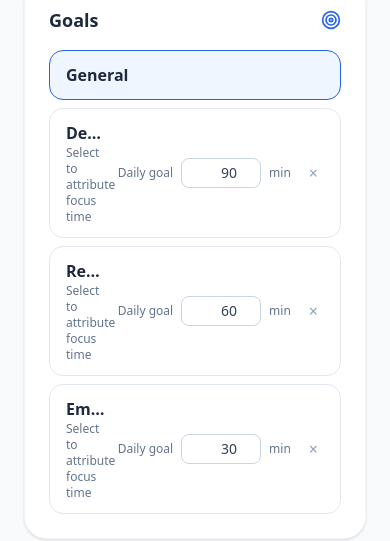
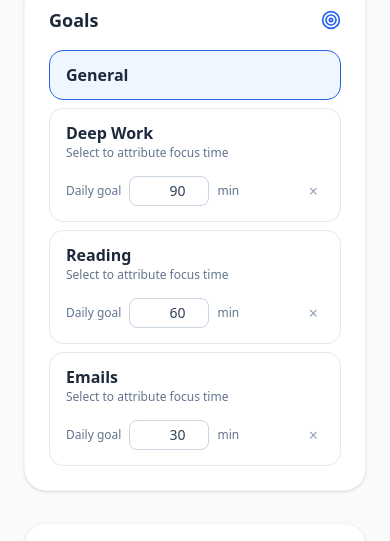
Before and after one commit to SheoranRavi/focus-flow, a React (Vite) app: page /app in a window 390 px wide. Shown: the part 683-1224 px from the top of the page. Built offline with nearby package versions, Linux system fonts and the light colour scheme; no server answers.

Commit message:
bug fixes

```diff
--- a/src/App.tsx
+++ b/src/App.tsx
@@ -240,9 +240,14 @@ const App: React.FC = () => {
   // Derived State: Calculate total daily goal from individual session goals
   const totalDailyGoalMinutes = state.sessions.reduce((sum, session) => sum + session.dailyGoalMinutes, 0);
   const timerSession = state.sessions.find(session => session.title === 'General') ?? GENERAL_TIMER;
-  const [selectedGoalId, setSelectedGoalId] = useState<number | null>(null);
+  const [selectedGoalId, setSelectedGoalId] = useState<number | null>(() => {
+    const storedSelection = localStorage.getItem('selectedGoalId');
+    if (!storedSelection || storedSelection === 'general') return null;
+    const parsedSelection = Number.parseInt(storedSelection, 10);
+    return Number.isFinite(parsedSelection) ? parsedSelection : null;
+  });
   const goals = state.sessions
-    .filter(session => session.title !== 'General' && !session.noGoal && session.dailyGoalMinutes > 0)
+    .filter(session => session.title !== 'General' && !session.noGoal)
     .sort((a, b) => (a.id === selectedGoalId ? -1 : b.id === selectedGoalId ? 1 : 0));
   const selectedGoal = goals.find(goal => goal.id === selectedGoalId);
 
@@ -256,7 +261,10 @@ const App: React.FC = () => {
 
   const handleSelectGoal = (goalId: number | null) => {
     setSelectedGoalId(goalId);
-    if (!user) return;
+    if (!user) {
+      localStorage.setItem('selectedGoalId', goalId === null ? 'general' : String(goalId));
+      return;
+    }
     const selectedSessionId = goalId ?? timerSession.id;
     api.sendUserEvent('selected_session_change', { selectedSessionId }).catch(e => console.error(e));
   };
@@ -431,7 +439,10 @@ const App: React.FC = () => {
 
   const handleDeleteGoal = (goal: Session) => {
     dispatch({ type: 'DELETE_SESSION', id: goal.id });
-    if (selectedGoalId === goal.id) setSelectedGoalId(null);
+    if (selectedGoalId === goal.id) {
+      setSelectedGoalId(null);
+      if (!user) localStorage.setItem('selectedGoalId', 'general');
+    }
     if (user) api.deleteSession(goal.id).catch(e => console.error(e));
   };
 
@@ -441,6 +452,10 @@ const App: React.FC = () => {
     sessionDuration: number;
     noGoal: boolean;
   }) => {
+    if (state.sessions.some(session => session.title.trim().toLowerCase() === sessionData.title.trim().toLowerCase())) {
+      alert('A session with this name already exists');
+      return;
+    }
     const newId = Math.max(...state.sessions.map(s => s.id), 0) + 1;
     const newSession: Session = {
       id: newId,
@@ -619,13 +634,15 @@ const App: React.FC = () => {
               <div className="flex items-center justify-between"><h2 id="goals-heading" className="text-lg font-bold">Goals</h2><Target className="text-brand" size={20} /></div>
               <div className="mt-4 flex flex-col gap-2">
                 <button onClick={() => handleSelectGoal(null)} className={`rounded-xl border px-4 py-3 text-left ${selectedGoalId === null ? 'border-brand bg-brand-soft' : 'border-slate-200'}`}><span className="font-semibold">General</span></button>
-                {goals.map(goal => <motion.div layout key={goal.id} className={`flex items-center gap-3 rounded-xl border px-4 py-3 ${selectedGoalId === goal.id ? 'border-brand bg-brand-soft' : 'border-slate-200'}`}>
-                  <button onClick={() => handleSelectGoal(goal.id)} className="min-w-0 flex-1 text-left"><span className="block truncate font-semibold">{goal.title}</span><span className="block text-xs text-slate-500">{selectedGoalId === goal.id ? 'Selected for the shared timer' : 'Select to attribute focus time'}</span></button>
-                  <label className="flex shrink-0 items-center gap-2 text-xs text-slate-500">Daily goal
-                    <input aria-label={`${goal.title} daily goal`} type="number" min="0" value={goal.dailyGoalMinutes} onChange={event => handleGoalDurationChange(goal, event.target.value)} className="w-20 rounded-md border border-slate-300 bg-white px-2 py-1 text-right text-sm text-slate-700" />
-                    min
-                  </label>
-                  <button type="button" aria-label={`Delete ${goal.title}`} onClick={() => handleDeleteGoal(goal)} className="rounded-md p-1.5 text-slate-400 hover:bg-red-50 hover:text-red-500">×</button>
+                {goals.map(goal => <motion.div layout key={goal.id} className={`flex flex-col gap-3 rounded-xl border px-4 py-3 sm:flex-row sm:items-center ${selectedGoalId === goal.id ? 'border-brand bg-brand-soft' : 'border-slate-200'}`}>
+                  <button onClick={() => handleSelectGoal(goal.id)} className="min-w-0 flex-1 text-left"><span className="block truncate font-semibold">{goal.title}</span><span className="block truncate text-xs text-slate-500">{selectedGoalId === goal.id ? 'Selected for the shared timer' : 'Select to attribute focus time'}</span></button>
+                  <div className="flex w-full items-center justify-between gap-3 sm:w-auto sm:justify-end">
+                    <label className="flex min-w-0 items-center gap-2 text-xs text-slate-500">Daily goal
+                      <input aria-label={`${goal.title} daily goal`} type="number" min="0" value={goal.dailyGoalMinutes} onChange={event => handleGoalDurationChange(goal, event.target.value)} className="w-20 rounded-md border border-slate-300 bg-white px-2 py-1 text-right text-sm text-slate-700" />
+                      min
+                    </label>
+                    <button type="button" aria-label={`Delete ${goal.title}`} onClick={() => handleDeleteGoal(goal)} className="shrink-0 rounded-md p-1.5 text-slate-400 hover:bg-red-50 hover:text-red-500">×</button>
+                  </div>
                 </motion.div>)}
                 {goals.length === 0 && <p className="text-sm text-slate-500">No active goals. Add one when you want to track focused time against it.</p>}
               </div>
```
